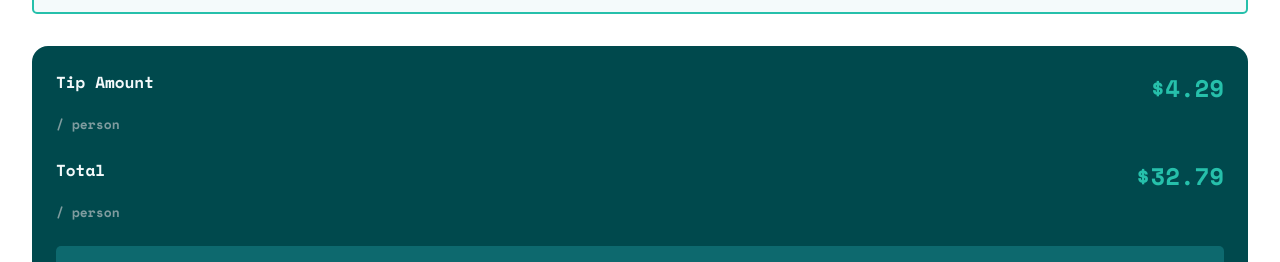
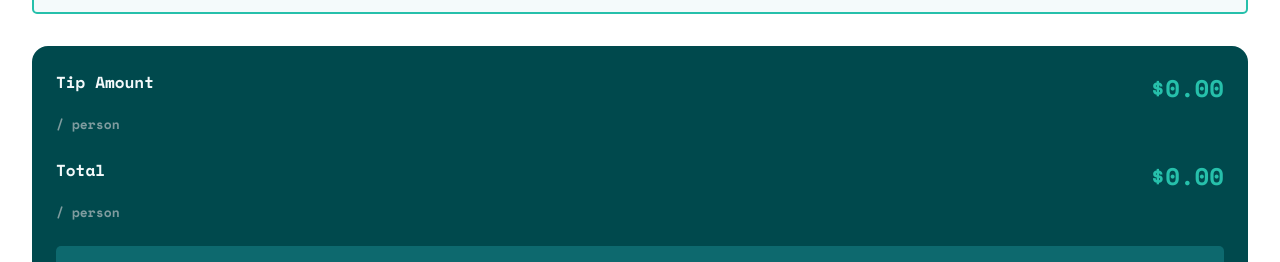
Before and after one commit to curricle/Tip-Calculator-App, a React (Create React App) app in the folder tip-calculator/: page / in a window 1280 px wide. Shown: the part 624-886 px from the top of the page. Built offline with nearby package versions, Linux system fonts and the light colour scheme.

Commit message:
Begin click handling

```diff
--- a/tip-calculator/src/CalcPanel.js
+++ b/tip-calculator/src/CalcPanel.js
@@ -1,6 +1,7 @@
 import './CalcPanel.css';
 import dollar from './images/icon-dollar.svg';
 import person from './images/icon-person.svg'
+import { useState } from 'react';
 
 function NumInput({ title, amount, icon, inputId }) {
     const inputIconBackground = {
@@ -41,7 +42,7 @@ function NumInput({ title, amount, icon, inputId }) {
             <h3>{title}</h3>
             <div className="Num-Input">
                 <input
-                    inputmode={setInputMode(inputId)}
+                    inputMode={setInputMode(inputId)}
                     pattern={setInputPattern(inputId)}
                     placeholder="0"
                     style={inputIconBackground}
@@ -58,11 +59,20 @@ function Button({ amount, canBeSet }) {
 }
 
 function TipButtons() {
+    const isSelected = useState(false);
+    const setIsSelected = useState(false);
+
+    const handleClick = () => {
+        setIsSelected(!isSelected);
+        console.log("I Got Clicked");
+    }
+
     return(
         <div className="Tip-Buttons">
             <h3>Select Tip %</h3>
             <div className="Buttons-List">
-                <Button amount="5%" />
+                {/* <!-- these are react components that haven't been created, not regular html buttons --> */}
+                <Button amount="5%" onClick={handleClick} className={isSelected ? '.Selected' : ''} />
                 <Button amount="10%" />
                 <Button amount="15%" />
                 <Button amount="25%" />
--- a/tip-calculator/src/DisplayPanel.js
+++ b/tip-calculator/src/DisplayPanel.js
@@ -17,8 +17,8 @@ function AmountDisplay({ title, amount }) {
 function DisplayPanel() {
   return (
     <div className="Display-Panel">
-        <AmountDisplay title="Tip Amount" amount="$4.29" />
-        <AmountDisplay title="Total" amount="$32.79" />
+        <AmountDisplay title="Tip Amount" amount="$0.00" />
+        <AmountDisplay title="Total" amount="$0.00" />
 
         <button className="Disabled">Reset</button>
     </div>
```
